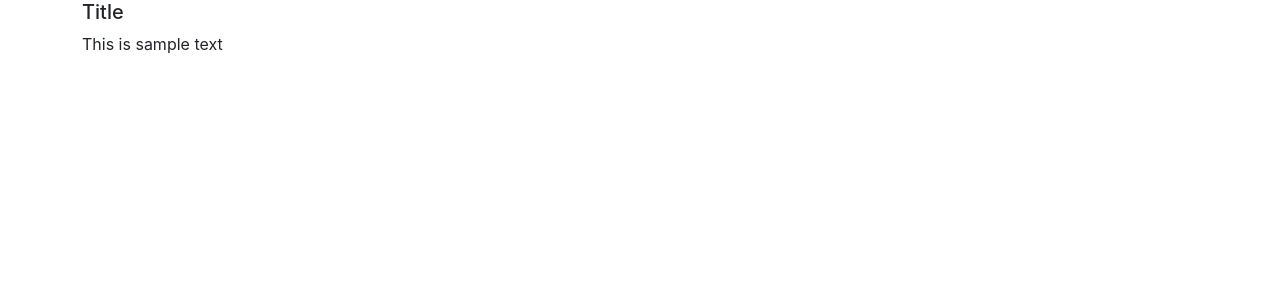
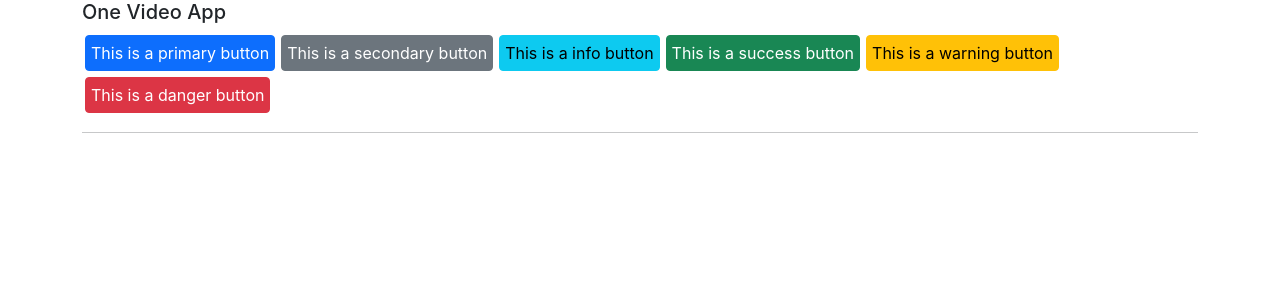
Before and after one commit to madilekci/practice-react, a React (Create React App) app in the folder one-video/: page / in a window 1280 px wide. Shown: the top 300 px of the page. Built offline with nearby package versions, Linux system fonts and the light colour scheme.

Commit message:
Customize stylings
Use bootstrap components and customize its style with css

```diff
--- a/one-video/src/App.css
+++ b/one-video/src/App.css
@@ -28,6 +28,12 @@
   color: #61dafb;
 }
 
+
+.btn {
+  padding: 5px;
+  margin: 3px;
+}
+
 @keyframes App-logo-spin {
   from {
     transform: rotate(0deg);
--- a/one-video/src/App.js
+++ b/one-video/src/App.js
@@ -3,8 +3,14 @@ import './App.css';
 function App() {
   return (
     <div className="container">
-      <h5>Title</h5>
-      <p>This is sample text</p>
+      <h5>One Video App</h5>
+      <button className='btn btn-primary'> This is a primary button</button>
+      <button className='btn btn-secondary'> This is a secondary button</button>
+      <button className='btn btn-info'> This is a info button</button>
+      <button className='btn btn-success'> This is a success button</button>
+      <button className='btn btn-warning'> This is a warning button</button>
+      <button className='btn btn-danger'> This is a danger button</button>
+      <hr/>
     </div>
   );
 }
```
Also changed, not shown: one-video/public/index.html (+0 -23 lines).
